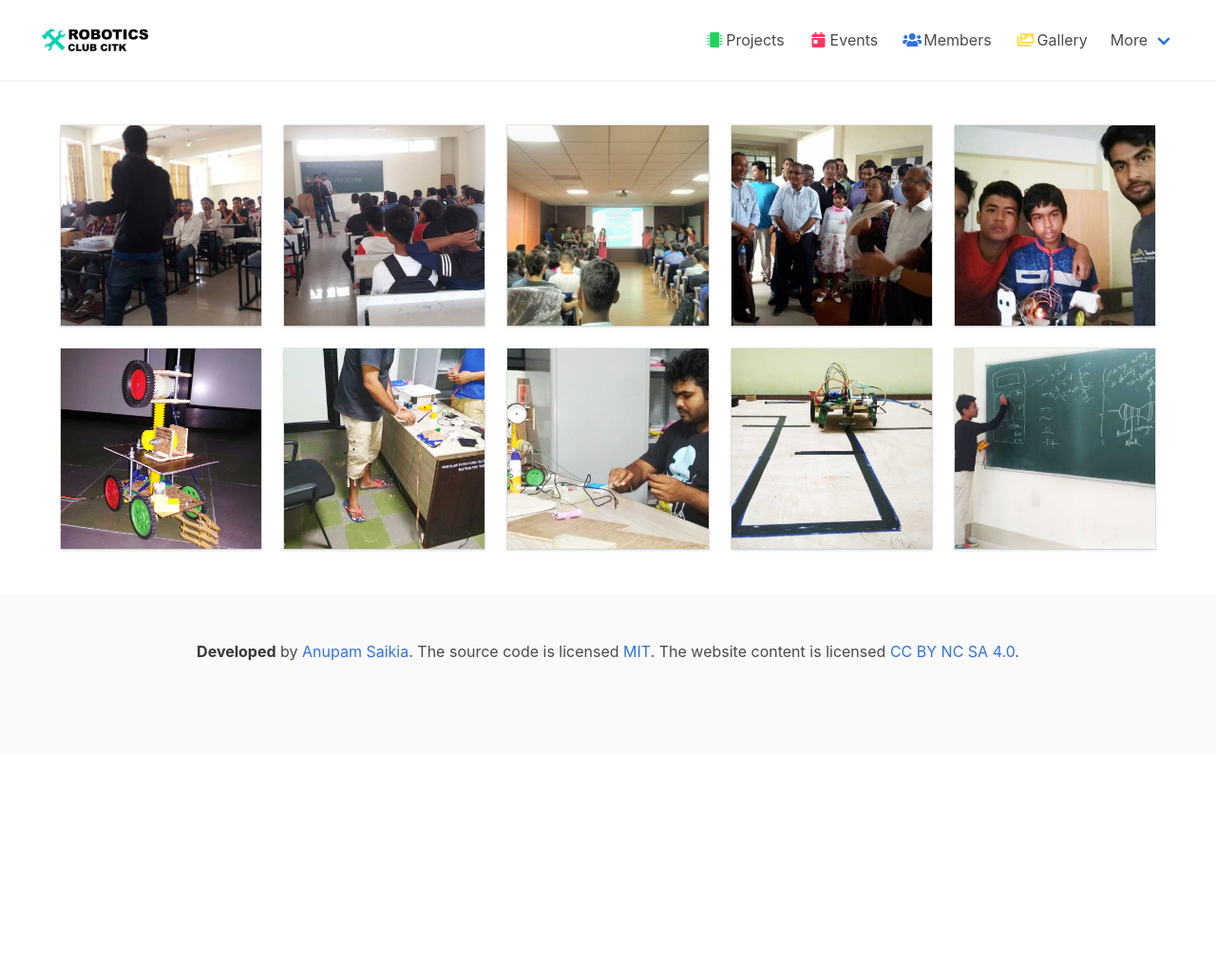
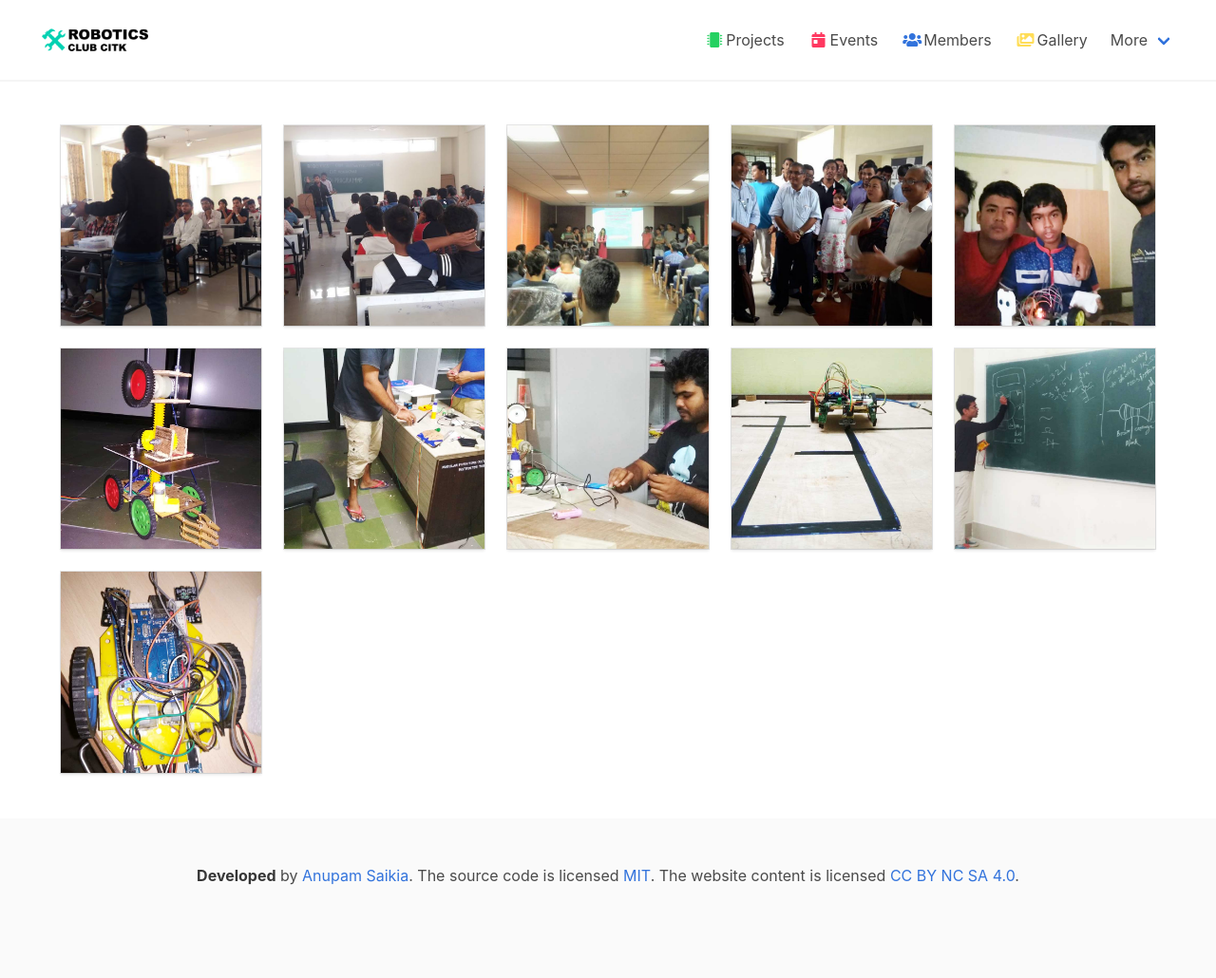
Before and after one commit to robotics-club-citk/robotics-club-citk.github.io, a Jekyll site: the page built from gallery.html, in a window 1280 px wide. Shown: the whole page at 95% size. Built offline with Jekyll 4.4.1, drawn with Linux system fonts in a browser that asks for light colours; before the commit the page ends 900 px from its top, so only the background shows below that.

Commit message:
add 1 pic in gallery

```diff
--- a/gallery.html
+++ b/gallery.html
@@ -26,4 +26,6 @@ images:
   - path: 'assets/img/gallery/IMG_20171111_123053.jpg'
     size: 1024x768
     caption: Students Explaining working of different components
+  - path: 'assets/img/gallery/IMG_20171121_144520.jpg'
+    size: 768x1024
 ---
```
Also changed, not shown: assets/img/gallery/IMG_20171121_144520.jpg (added).
